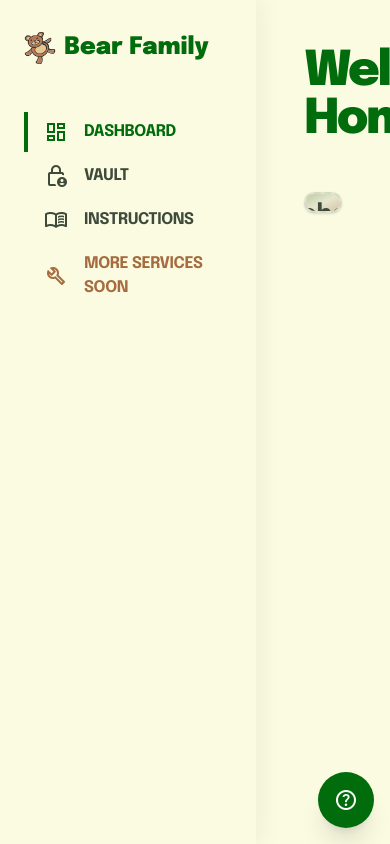
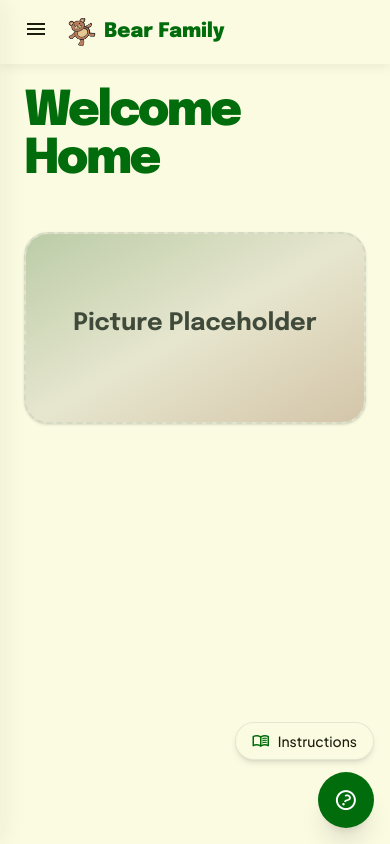
Before and after one commit to thomaspetersen1/bearfamily-ui, a React (Vite) app in the folder bearfamily-ui/: page / in a window 390 px wide. Both pictures are taken after a click on the button "help". Built offline with nearby package versions, Linux system fonts and the light colour scheme.

Commit message:
Mobile compatibility

```diff
--- a/bearfamily-ui/public/instructions/vault.md
+++ b/bearfamily-ui/public/instructions/vault.md
@@ -1,6 +1,6 @@
 # Vault
 
-Vault is the Bear Family password manager, powered by Vaultwarden — a self-hosted Bitwarden-compatible server.
+Vault is the Bear Family password manager, powered by Vaultwarden: a self-hosted Bitwarden-compatible server.
 
 ## Accessing Vault
 
--- a/bearfamily-ui/src/components/HelpMenu.tsx
+++ b/bearfamily-ui/src/components/HelpMenu.tsx
@@ -1,24 +1,27 @@
+import { useState } from "react";
+
 const helpItems = [
   { icon: "menu_book", label: "Instructions", href: "#instructions" },
 ];
 
 export default function HelpMenu() {
+  const [open, setOpen] = useState(false);
+
   return (
-    <div className="group fixed bottom-4 right-4 w-14 h-14">
-      {/* Options — absolutely above the button, right-aligned so they grow leftward */}
+    <div className="fixed bottom-4 right-4 z-50 flex flex-col items-end gap-2">
+      {/* Options */}
       <div
-        className="
-          absolute bottom-full right-0 pb-3
-          flex flex-col items-end gap-2
-          opacity-0 translate-y-2 pointer-events-none
-          group-hover:opacity-100 group-hover:translate-y-0 group-hover:pointer-events-auto
+        className={`
+          flex flex-col items-end gap-2 pb-1
           transition-all duration-200 ease-out
-        "
+          ${open ? "opacity-100 translate-y-0 pointer-events-auto" : "opacity-0 translate-y-2 pointer-events-none"}
+        `}
       >
         {helpItems.map(({ icon, label, href }) => (
           <a
             key={label}
             href={href}
+            onClick={() => setOpen(false)}
             className="flex items-center gap-2 bg-surface border border-outline-variant/40 text-on-surface px-4 py-2 rounded-full shadow-md text-sm font-body font-medium whitespace-nowrap hover:bg-surface-container transition-colors"
           >
             <span
@@ -34,10 +37,13 @@ export default function HelpMenu() {
 
       {/* Trigger button */}
       <button
+        onClick={() => setOpen((v) => !v)}
         className="w-14 h-14 bg-primary text-on-primary rounded-full shadow-xl flex items-center justify-center hover:scale-105 active:scale-95 transition-transform"
         aria-label="Help menu"
       >
-        <span className="material-symbols-outlined transition-transform duration-300 group-hover:rotate-[30deg]">
+        <span
+          className={`material-symbols-outlined transition-transform duration-300 ${open ? "rotate-[30deg]" : ""}`}
+        >
           help
         </span>
       </button>
--- a/bearfamily-ui/src/components/Sidebar.tsx
+++ b/bearfamily-ui/src/components/Sidebar.tsx
@@ -16,9 +16,13 @@ const navItems = [
 
 export default function Sidebar() {
   const [hash, setHash] = useState(window.location.hash);
+  const [mobileOpen, setMobileOpen] = useState(false);
 
   useEffect(() => {
-    const handler = () => setHash(window.location.hash);
+    const handler = () => {
+      setHash(window.location.hash);
+      setMobileOpen(false);
+    };
     window.addEventListener("hashchange", handler);
     return () => window.removeEventListener("hashchange", handler);
   }, []);
@@ -28,17 +32,7 @@ export default function Sidebar() {
     return hash === href;
   }
 
-  return (
-    <aside className="h-screen w-64 fixed left-0 top-0 flex flex-col py-8 px-6 bg-surface shadow-[4px_0_24px_rgba(27,29,14,0.06)] z-50">
-      {/* Brand */}
-      <div className="mb-12">
-        <h1 className="flex items-center gap-2 text-2xl font-headline font-black text-primary leading-none">
-          <img src={teddy} alt="Teddy Bear" className="w-8 h-8 object-contain" />
-          Bear Family
-        </h1>
-      </div>
-
-      {/* Navigation */}
+  const navContent = (
     <nav className="flex-1 space-y-1">
       {navItems.map(({ icon, label, href, enabled, external }) =>
         enabled ? (
@@ -47,6 +41,7 @@ export default function Sidebar() {
             href={href}
             target={external ? "_blank" : undefined}
             rel={external ? "noopener noreferrer" : undefined}
+            onClick={() => setMobileOpen(false)}
             className={
               isActive(href) && !external
                 ? "flex items-center gap-4 py-2 pl-4 text-primary font-bold border-l-4 border-primary transition-transform active:scale-95"
@@ -72,6 +67,52 @@ export default function Sidebar() {
         ),
       )}
     </nav>
+  );
+
+  return (
+    <>
+      {/* Mobile top bar */}
+      <div className="md:hidden fixed top-0 left-0 right-0 h-16 bg-surface z-40 flex items-center gap-3 px-4 shadow-[0_2px_12px_rgba(27,29,14,0.08)]">
+        <button
+          onClick={() => setMobileOpen(true)}
+          className="p-2 rounded-lg hover:bg-surface-variant transition-colors"
+          aria-label="Open menu"
+        >
+          <span className="material-symbols-outlined text-on-surface">menu</span>
+        </button>
+        <h1 className="flex items-center gap-2 text-xl font-headline font-black text-primary leading-none">
+          <img src={teddy} alt="Teddy Bear" className="w-7 h-7 object-contain" />
+          Bear Family
+        </h1>
+      </div>
+
+      {/* Backdrop */}
+      {mobileOpen && (
+        <div
+          className="md:hidden fixed inset-0 bg-black/40 z-40"
+          onClick={() => setMobileOpen(false)}
+        />
+      )}
+
+      {/* Sidebar — always visible on desktop, drawer on mobile */}
+      <aside
+        className={`
+          fixed left-0 top-0 h-screen w-64 flex flex-col py-8 px-6
+          bg-surface shadow-[4px_0_24px_rgba(27,29,14,0.06)] z-50
+          transition-transform duration-300
+          ${mobileOpen ? "translate-x-0" : "-translate-x-full md:translate-x-0"}
+        `}
+      >
+        {/* Brand */}
+        <div className="mb-12">
+          <h1 className="flex items-center gap-2 text-2xl font-headline font-black text-primary leading-none">
+            <img src={teddy} alt="Teddy Bear" className="w-8 h-8 object-contain" />
+            Bear Family
+          </h1>
+        </div>
+
+        {navContent}
       </aside>
+    </>
   );
 }
--- a/bearfamily-ui/src/index.css
+++ b/bearfamily-ui/src/index.css
@@ -80,7 +80,6 @@
 html, body {
   margin: 0;
   height: 100%;
-  overflow: hidden;
   font-family: var(--font-body);
   background-color: var(--color-surface);
   -webkit-font-smoothing: antialiased;
--- a/bearfamily-ui/src/pages/Dashboard.tsx
+++ b/bearfamily-ui/src/pages/Dashboard.tsx
@@ -6,8 +6,8 @@ export default function Dashboard() {
     <>
       <Sidebar />
 
-      <main className="ml-64 h-screen overflow-hidden">
-        <div className="p-12 max-w-7xl mx-auto">
+      <main className="md:ml-64 h-screen pt-16 md:pt-0 overflow-hidden">
+        <div className="p-6 md:p-12 max-w-7xl mx-auto">
           {/* Page Header */}
           <div className="mb-12">
             <h2 className="text-5xl font-headline font-black text-primary tracking-tighter mb-4">
--- a/bearfamily-ui/src/pages/Instructions.tsx
+++ b/bearfamily-ui/src/pages/Instructions.tsx
@@ -1,44 +1,45 @@
-import { useState, useEffect } from 'react'
-import ReactMarkdown from 'react-markdown'
-import Sidebar from '../components/Sidebar'
-import HelpMenu from '../components/HelpMenu'
+import { useState, useEffect } from "react";
+import ReactMarkdown from "react-markdown";
+import Sidebar from "../components/Sidebar";
+import HelpMenu from "../components/HelpMenu";
 
 interface Service {
-  id: string
-  label: string
-  icon: string
-  description: string
-  mdFile: string
+  id: string;
+  label: string;
+  icon: string;
+  description: string;
+  mdFile: string;
 }
 
 const services: Service[] = [
   {
-    id: 'vault',
-    label: 'Vault',
-    icon: 'lock_person',
-    description: 'Password manager — store and share family passwords securely.',
-    mdFile: '/instructions/vault.md',
+    id: "vault",
+    label: "Vault",
+    icon: "lock_person",
+    description:
+      "Password manager — store and share family passwords securely.",
+    mdFile: "/instructions/vault.md",
   },
-]
+];
 
 function ServiceCard({ service }: { service: Service }) {
-  const [open, setOpen] = useState(false)
-  const [content, setContent] = useState<string | null>(null)
-  const [loading, setLoading] = useState(false)
+  const [open, setOpen] = useState(false);
+  const [content, setContent] = useState<string | null>(null);
+  const [loading, setLoading] = useState(false);
 
   async function handleOpen() {
     if (!open && content === null) {
-      setLoading(true)
+      setLoading(true);
       try {
-        const res = await fetch(service.mdFile)
-        setContent(await res.text())
+        const res = await fetch(service.mdFile);
+        setContent(await res.text());
       } catch {
-        setContent('Failed to load instructions.')
+        setContent("Failed to load instructions.");
       } finally {
-        setLoading(false)
+        setLoading(false);
       }
     }
-    setOpen((v) => !v)
+    setOpen((v) => !v);
   }
 
   return (
@@ -48,15 +49,19 @@ function ServiceCard({ service }: { service: Service }) {
         onClick={handleOpen}
         className="w-full flex items-center gap-4 px-6 py-5 text-left hover:bg-surface-container-high transition-colors duration-150"
       >
-        <span className="material-symbols-outlined text-primary text-3xl">{service.icon}</span>
+        <span className="material-symbols-outlined text-primary text-3xl">
+          {service.icon}
+        </span>
         <div className="flex-1 min-w-0">
           <h3 className="font-headline font-black text-lg text-on-surface tracking-tight">
             {service.label}
           </h3>
-          <p className="text-sm text-on-surface-variant mt-0.5">{service.description}</p>
+          <p className="text-sm text-on-surface-variant mt-0.5">
+            {service.description}
+          </p>
         </div>
         <span
-          className={`material-symbols-outlined text-on-surface-variant transition-transform duration-200 ${open ? 'rotate-180' : ''}`}
+          className={`material-symbols-outlined text-on-surface-variant transition-transform duration-200 ${open ? "rotate-180" : ""}`}
         >
           expand_more
         </span>
@@ -68,35 +73,39 @@ function ServiceCard({ service }: { service: Service }) {
           {loading ? (
             <p className="text-on-surface-variant text-sm">Loading...</p>
           ) : (
-            <div className="prose prose-sm max-w-none text-on-surface
+            <div
+              className="prose prose-sm max-w-none text-on-surface
               [&_h1]:font-headline [&_h1]:font-black [&_h1]:text-2xl [&_h1]:text-primary [&_h1]:mb-4 [&_h1]:mt-0
               [&_h2]:font-headline [&_h2]:font-bold [&_h2]:text-base [&_h2]:text-on-surface [&_h2]:uppercase [&_h2]:tracking-tight [&_h2]:mt-6 [&_h2]:mb-2
               [&_p]:text-on-surface-variant [&_p]:leading-relaxed
               [&_li]:text-on-surface-variant [&_li]:leading-relaxed
               [&_a]:text-primary [&_a]:underline
               [&_code]:bg-surface-container-highest [&_code]:px-1.5 [&_code]:py-0.5 [&_code]:rounded [&_code]:text-xs [&_code]:font-mono [&_code]:text-on-surface
-            ">
-              <ReactMarkdown>{content ?? ''}</ReactMarkdown>
+            "
+            >
+              <ReactMarkdown>{content ?? ""}</ReactMarkdown>
             </div>
           )}
         </div>
       )}
     </div>
-  )
+  );
 }
 
 export default function Instructions() {
   useEffect(() => {
-    document.title = 'Instructions — Bear Family'
-    return () => { document.title = 'Bear Family' }
-  }, [])
+    document.title = "Instructions — Bear Family";
+    return () => {
+      document.title = "Bear Family";
+    };
+  }, []);
 
   return (
     <>
       <Sidebar />
 
-      <main className="ml-64 h-screen overflow-y-auto">
-        <div className="p-12 max-w-3xl mx-auto">
+      <main className="md:ml-64 min-h-screen pt-16 md:pt-0 overflow-y-auto">
+        <div className="p-6 md:p-12 max-w-3xl mx-auto">
           <div className="mb-10">
             <h2 className="text-5xl font-headline font-black text-primary tracking-tighter mb-3">
               Instructions
@@ -116,5 +125,5 @@ export default function Instructions() {
 
       <HelpMenu />
     </>
-  )
+  );
 }
```
Lines whose indentation alone changed are shown as unchanged.
